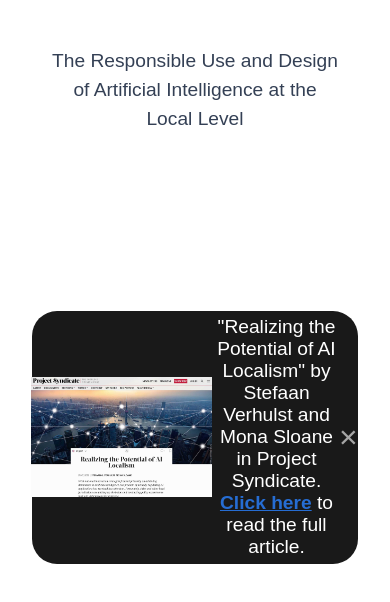
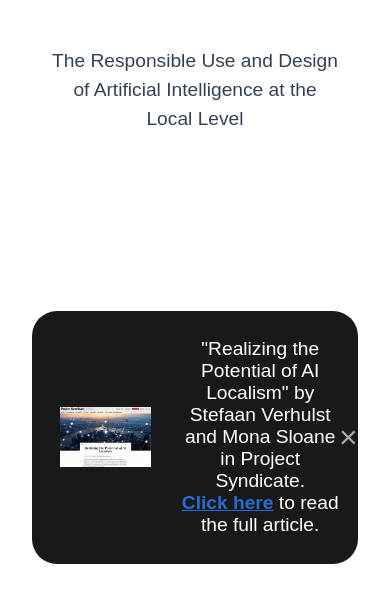
Before and after one commit to GovLab/ailocalism, a plain HTML site: page index.html in a window 390 px wide. Shown: the part 248-850 px from the top of the page. Drawn offline with nearby package versions, Linux system fonts and the light colour scheme; a web font is replaced by a local one.

Commit message:
mobile-alert

```diff
--- a/css/styles.css
+++ b/css/styles.css
@@ -160,11 +160,14 @@
     background-color: var(--grey9);
     border-radius: 25px;
   }
+  .alert-content img{
+    height: 60px;
+  }
   .alert-col.thumb{
-    width:55%;
+    width:45%;
   }
   .alert-col.text-body{
-    width: 40%;
+    width: 50%;
   }
   .alert-col.dismiss{
     width:5%;
```
